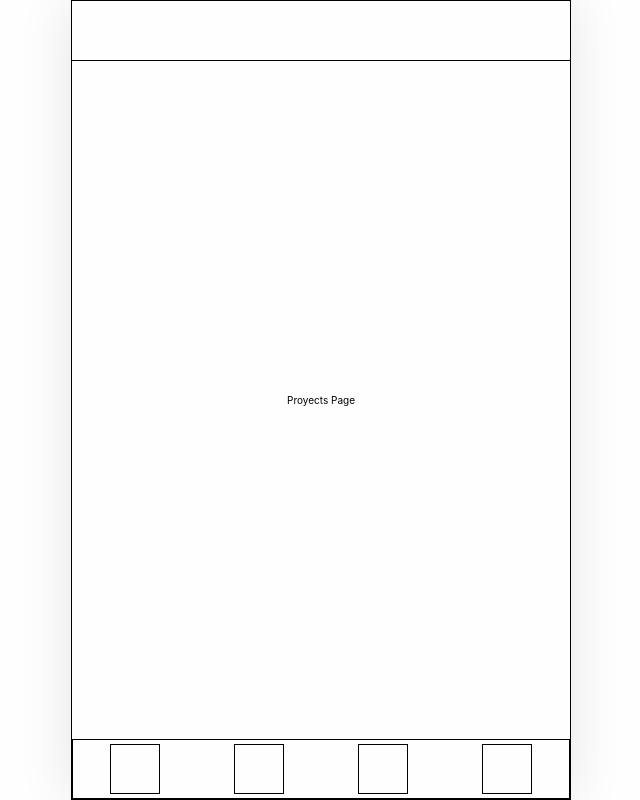
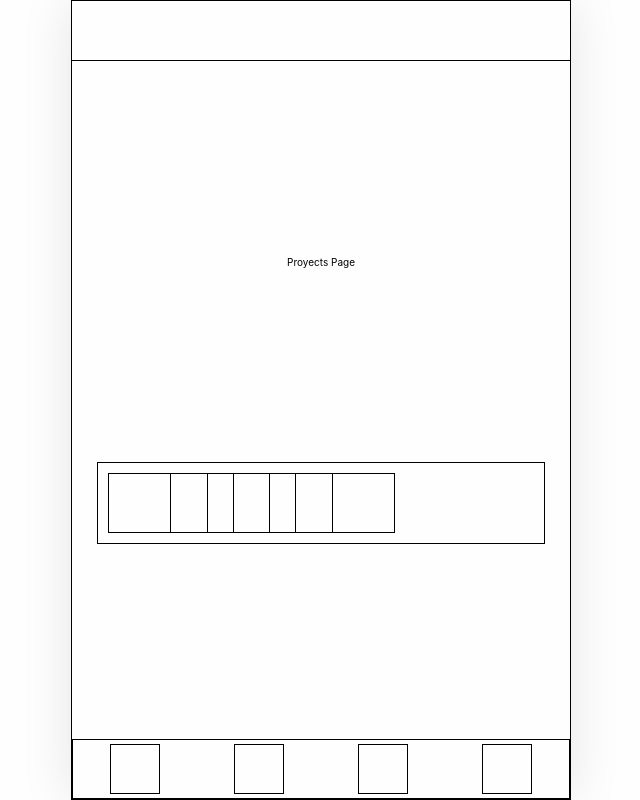
Before and after one commit to BernardoVindex/Portafolio, a React app: page /proyects in a window 1280 px wide. Shown: the whole page, without its empty margins (319-959 px from the left). Built offline with nearby package versions, Linux system fonts and the light colour scheme.

Commit message:
New components

```diff
--- a/src/Pages/About.js
+++ b/src/Pages/About.js
@@ -1,4 +1,4 @@
-import { SkillsContainer } from "../components/SkillsContainer"
+import { ItemContainer } from '../components/ItemContainer'
 import { IconSkill } from "../components/IconSkill"
 import { TextArea } from "../components/TextArea"
 
@@ -10,14 +10,13 @@ export const About = () => {
         Descrición más detallada
       </TextArea>
       <p>Skills</p>
-      <SkillsContainer>
+      <ItemContainer>
         <IconSkill></IconSkill>
         <IconSkill></IconSkill>
         <IconSkill></IconSkill>
         <IconSkill></IconSkill>
         <IconSkill></IconSkill>
-        <IconSkill></IconSkill>
-      </SkillsContainer>
+      </ItemContainer>
     </>
   )
 }
--- a/src/Pages/Proyects.js
+++ b/src/Pages/Proyects.js
@@ -1,5 +1,17 @@
+import { ItemContainer } from '../components/ItemContainer'
+import { ProjectItem } from '../components/ProjectItem'
+
 export const Proyects = () => {
   return (
-    <p>Proyects Page</p>
+    <>
+      <p>Proyects Page</p>
+      <ItemContainer>
+        <ProjectItem></ProjectItem>
+        <ProjectItem></ProjectItem>
+        <ProjectItem></ProjectItem>
+        <ProjectItem></ProjectItem>
+      </ItemContainer>
+
+    </>
   )
 }
--- a/src/components/IconSkill/styles.js
+++ b/src/components/IconSkill/styles.js
@@ -1,7 +1,8 @@
 import styled from 'styled-components'
 
-export const StyledIcon = styled.div`
+export const StyledIcon = styled.li`
   width: 50px;
   height: 50px;
   border: 1px solid black;
+  justify-self: center;
 `
--- a/src/components/ItemContainer/index.js
+++ b/src/components/ItemContainer/index.js
@@ -1,7 +1,9 @@
+import { StyledContainer } from "../ItemContainer/styles"
+
 export const ItemContainer = ({ children }) => {
   return(
-    <StylesContainer>
+    <StyledContainer>
       {children}
-    </StylesContainer>
+    </StyledContainer>
   )
 }
--- a/src/components/ItemContainer/styles.js
+++ b/src/components/ItemContainer/styles.js
@@ -1,5 +1,10 @@
 import styled from 'styled-components'
 
-export const StylesContainer = styled.ul`
-
+export const StyledContainer = styled.ul`
+  width: 90%;
+  border: 1px solid black;
+  padding: 10px;
+  display: grid;
+  grid-gap: 10px;
+  grid-template-columns: repeat(auto-fill, minmax(50px, 1fr));
 `
--- a/src/components/ProjectItem/index.js
+++ b/src/components/ProjectItem/index.js
@@ -1,6 +1,6 @@
-import { StyledItemPoyect } from "./styles"
+import { StyledItemPoject } from "./styles"
 
-export const ProyectItem = () => {
+export const ProjectItem = () => {
   return (
     <StyledItemPoject></StyledItemPoject>
   )
--- a/src/components/ProjectItem/styles.js
+++ b/src/components/ProjectItem/styles.js
@@ -1,4 +1,8 @@
 import styled from 'styled-components'
 
-export const StyledItemPoject = styled.figure`
+export const StyledItemPoject = styled.li`
+  width: 100px;
+  height: 60px;
+  border: 1px solid black;
+  margin: 0px;
 `
--- a/src/styles/GlobalStyles.js
+++ b/src/styles/GlobalStyles.js
@@ -17,6 +17,7 @@ export const GlobalStyles = createGlobalStyle`
   }
   ul {
     list-style: none;
+    padding: 0;
   }
   button {
     background: transparent;
```
Also changed, not shown: 1 other file (tests, documents, lock files or other folders).
